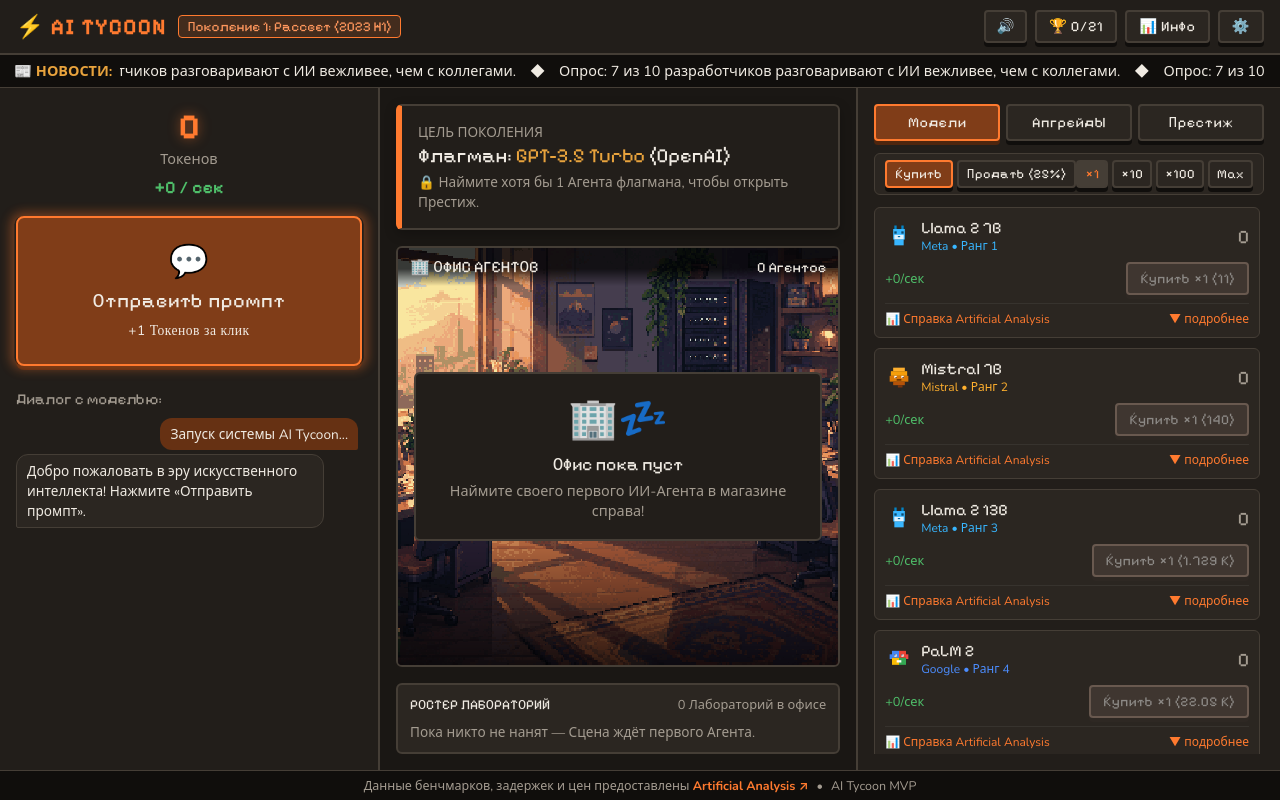
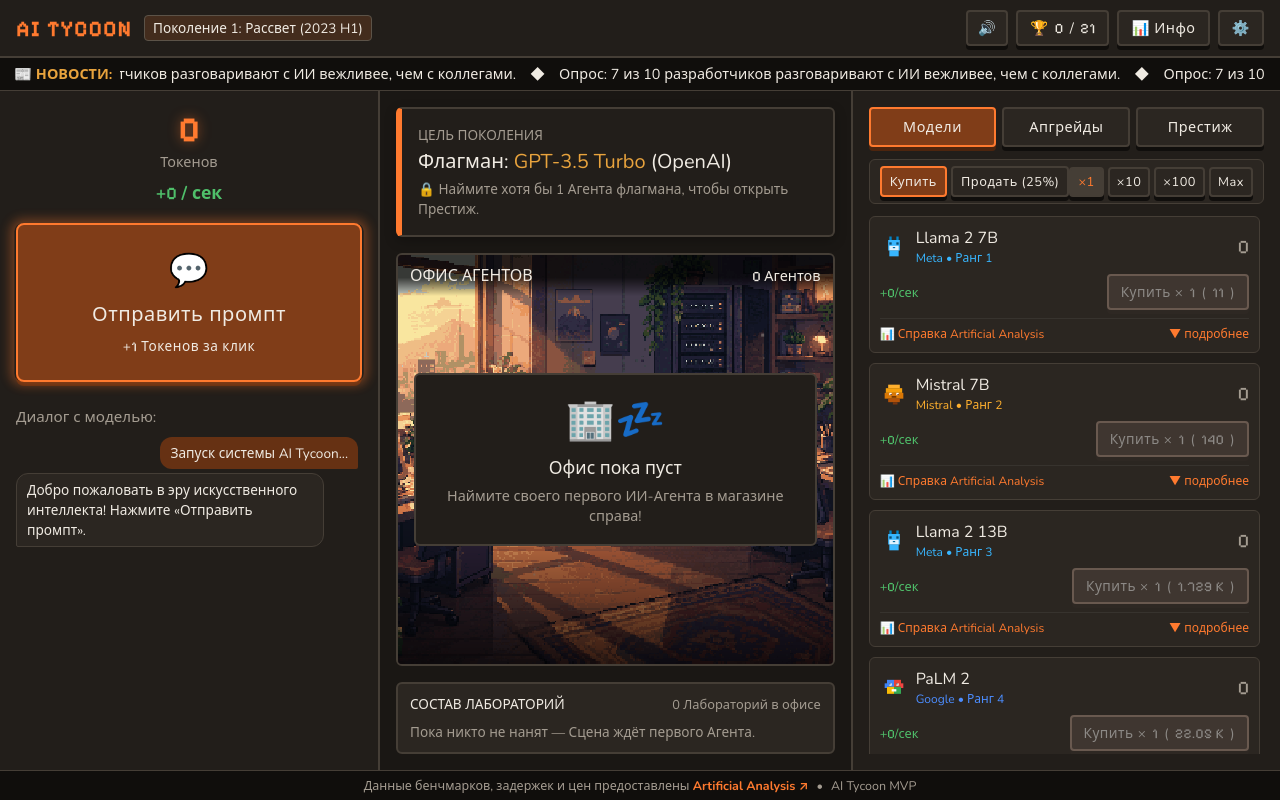
Before and after one commit to Narek-Khachikyan/Tycoon, a React (Vite) app: page / in a window 1280 px wide. Built offline with nearby package versions, Linux system fonts and the light colour scheme.

Commit message:
feat(ui): pixel font only for the logo and number rows (ADR-0003)
Closes #12

```diff
--- a/index.html
+++ b/index.html
@@ -6,8 +6,11 @@
     <link rel="icon" type="image/png" href="/sprites/token.png" />
     <link rel="preconnect" href="https://fonts.googleapis.com" />
     <link rel="preconnect" href="https://fonts.gstatic.com" crossorigin />
+    <!-- Оба семейства одним запросом. Параметр subset здесь не работал: css2 его игнорирует и
+         с ним и без него отдаёт один и тот же файл, поэтому кириллический поднабор Pixelify
+         Sans подключить было нельзя (ADR-0003). -->
     <link
-      href="https://fonts.googleapis.com/css2?family=Pixelify+Sans:wght@400;600;700&family=Nunito:wght@400;700;800&display=swap&subset=cyrillic"
+      href="https://fonts.googleapis.com/css2?family=Pixelify+Sans:wght@400;600;700&family=Nunito:wght@400;700;800&display=swap"
       rel="stylesheet"
     />
     <title>AI Tycoon</title>
--- a/src/components/ClickColumn.tsx
+++ b/src/components/ClickColumn.tsx
@@ -2,6 +2,7 @@
 import { motionAllowed, reduceMotionMedia, useGameStore } from '../store/useGameStore';
 import { totalIncome, clickValue } from '../economy/engine';
 import { formatNumber } from '../economy/format';
+import { Num } from './Num';
 
 /** За сколько миллисекунд счётчик съедает 63% расстояния до цели: каждый кадр отнимает
  *  долю dt / APPROACH_MS остатка, поэтому число тормозит, а не разгоняется, и скорость
@@ -162,7 +163,6 @@
           Токенов
         </div>
         <div
-          className="pixel-font"
           style={{
             fontSize: '1.1rem',
             color: 'var(--green)',
@@ -170,7 +170,7 @@
             fontWeight: 600,
           }}
         >
-          +{formatNumber(income, notation)} / сек
+          +<Num>{formatNumber(income, notation)}</Num> / сек
         </div>
       </div>
 
@@ -195,10 +195,9 @@
             fontSize: '0.85rem',
             color: 'var(--text-main)',
             fontWeight: 400,
-            fontFamily: 'Nunito',
           }}
         >
-          +{formatNumber(cVal, notation)} Токенов за клик
+          +<Num>{formatNumber(cVal, notation)}</Num> Токенов за клик
         </span>
       </button>
 
@@ -213,12 +212,7 @@
           flex: 1,
         }}
       >
-        <div
-          className="pixel-font"
-          style={{ fontSize: '0.95rem', color: 'var(--text-muted)' }}
-        >
-          Диалог с моделью:
-        </div>
+        <div style={{ fontSize: '0.95rem', color: 'var(--text-muted)' }}>Диалог с моделью:</div>
 
         <div
           style={{
--- a/src/components/Header.tsx
+++ b/src/components/Header.tsx
@@ -3,6 +3,7 @@
 import { CATALOG } from '../economy/catalog';
 import { ACHIEVEMENTS } from '../economy/achievements';
 import { formatNumber } from '../economy/format';
+import { Num } from './Num';
 
 interface HeaderProps {
   onOpenAchievements: () => void;
@@ -53,16 +54,16 @@
       }}
     >
       <div style={{ display: 'flex', alignItems: 'center', gap: '12px' }}>
+        {/* Логотип — единственное место, где пиксельный шрифт законен на словах (ADR-0003). */}
         <h1 className="pixel-font" style={{ fontSize: '1.4rem', color: 'var(--accent-color)', letterSpacing: '1px' }}>
-          ⚡ AI TYCOON
+          AI TYCOON
         </h1>
         <span
-          className="pixel-font"
           style={{
             fontSize: '0.85rem',
             backgroundColor: 'var(--tint-accent)',
-            border: '1px solid var(--accent-color)',
-            color: 'var(--accent-hover)',
+            border: '1px solid var(--border-strong)',
+            color: 'var(--text-main)',
             padding: '2px 8px',
             borderRadius: '4px',
           }}
@@ -71,7 +72,6 @@
         </span>
         {state.compute > 0 && (
           <span
-            className="pixel-font"
             style={{
               fontSize: '0.85rem',
               backgroundColor: 'var(--tint-gold)',
@@ -82,7 +82,7 @@
             }}
             title="Бонус к доходу от Compute"
           >
-            🧠 {formatNumber(state.compute)} Compute (+{state.compute}%)
+            <Num>{formatNumber(state.compute)}</Num> Compute (+{state.compute}%)
           </span>
         )}
       </div>
@@ -103,7 +103,7 @@
           onClick={onOpenAchievements}
           style={{ padding: '6px 12px', fontSize: '0.9rem' }}
         >
-          🏆 {unlockedAchCount}/{totalAchCount}
+          🏆 <Num>{unlockedAchCount}</Num>/<Num>{totalAchCount}</Num>
         </button>
 
         <button
--- /dev/null
+++ b/src/components/Num.tsx
@@ -0,0 +1,13 @@
+import React from 'react';
+
+/**
+ * Число внутри смешанной строки.
+ *
+ * Пиксельный шрифт остаётся только там, где нет кириллицы (ADR-0003), поэтому строка
+ * вроде «+1,50 K к доходу» разбирается на части: число здесь, слово рядом в Nunito. Примитив
+ * существует, чтобы правило не повторялось двадцатью одинаковыми `className="pixel-font"` и
+ * чтобы его можно было нарушить в одном месте, а не в двадцати.
+ */
+export const Num: React.FC<{ children: React.ReactNode }> = ({ children }) => (
+  <span className="pixel-font">{children}</span>
+);
--- a/src/components/OfficeColumn.tsx
+++ b/src/components/OfficeColumn.tsx
@@ -6,6 +6,7 @@
 import { labAgents, SYNERGY_PER_AGENT, synergyUpgradeId } from '../economy/upgrades';
 import { formatCount, formatNumber } from '../economy/format';
 import { MascotSprite } from './MascotSprite';
+import { Num } from './Num';
 
 // Сцен четыре, по две эпохи Поколения на каждую (ADR-0002), поэтому индекс Сцены —
 // floor(Поколение / 2). Список имён выводится из количества, а не дублируется руками:
@@ -142,10 +143,9 @@
           <div style={{ fontSize: '0.85rem', color: 'var(--text-muted)' }}>
             ЦЕЛЬ ПОКОЛЕНИЯ
           </div>
-          <div className="pixel-font" style={{ fontSize: '1.25rem', color: 'var(--text-main)', marginTop: '2px' }}>
+          <div style={{ fontSize: '1.25rem', color: 'var(--text-main)', marginTop: '2px' }}>
             Флагман: <span style={{ color: 'var(--gold)' }}>{flagship.name}</span> ({LABS[flagship.lab].name})
-          </div>
-          <div style={{ fontSize: '0.85rem', color: flagshipOwned ? 'var(--green)' : 'var(--text-muted)', marginTop: '4px' }}>
+          </div>          <div style={{ fontSize: '0.85rem', color: flagshipOwned ? 'var(--green)' : 'var(--text-muted)', marginTop: '4px' }}>
             {flagshipOwned
               ? '✅ Флагман нанят! Престиж в следующее Поколение разблокирован.'
               : '🔒 Наймите хотя бы 1 Агента флагмана, чтобы открыть Престиж.'}
@@ -172,9 +172,7 @@
               textAlign: 'center',
             }}
           >
-            <div className="pixel-font" style={{ color: 'var(--gold)', fontSize: '1rem' }}>
-              🌟 Финал контента MVP!
-            </div>
+            <div style={{ color: 'var(--gold)', fontSize: '1rem' }}>Финал контента MVP!</div>
             <div style={{ fontSize: '0.8rem', color: 'var(--gold)' }}>
               Вы на острие ИИ! Ждите новые реальные модели в будущих апдейтах.
             </div>
@@ -234,11 +232,9 @@
             background: 'linear-gradient(to bottom, var(--bg-scrim) 0%, var(--bg-scrim) 55%, transparent 100%)',
           }}
         >
-          <span className="pixel-font" style={{ fontSize: '1rem', color: 'var(--text-main)' }}>
-            🏢 ОФИС АГЕНТОВ
-          </span>
-          <span className="pixel-font" style={{ fontSize: '0.9rem', color: 'var(--text-main)' }}>
-            {formatNumber(totalAgents, notation)}{' '}
+          <span style={{ fontSize: '1rem', color: 'var(--text-main)' }}>ОФИС АГЕНТОВ</span>
+          <span style={{ fontSize: '0.9rem', color: 'var(--text-main)' }}>
+            <Num>{formatNumber(totalAgents, notation)}</Num>{' '}
             {formatCount(totalAgents, 'Агент', 'Агента', 'Агентов')}
           </span>
         </div>
@@ -294,10 +290,9 @@
                 </div>
               </div>
               <span
-                className="pixel-font"
                 style={{ fontSize: '0.8rem', color: 'var(--text-main)', textShadow: BADGE_OUTLINE }}
               >
-                ×{formatNumber(labAgents(state, labId), notation)}
+                ×<Num>{formatNumber(labAgents(state, labId), notation)}</Num>
               </span>
             </div>
           ))}
@@ -351,9 +346,7 @@
               }}
             >
               <div style={{ fontSize: '2.5rem', marginBottom: '8px' }}>🏢💤</div>
-              <div className="pixel-font" style={{ fontSize: '1.1rem', color: 'var(--text-main)' }}>
-                Офис пока пуст
-              </div>
+              <div style={{ fontSize: '1.1rem', color: 'var(--text-main)' }}>Офис пока пуст</div>
               <div style={{ fontSize: '0.9rem', color: 'var(--text-muted)', marginTop: '6px' }}>
                 Наймите своего первого ИИ-Агента в магазине справа!
               </div>
@@ -378,9 +371,7 @@
         }}
       >
         <div style={{ display: 'flex', justifyContent: 'space-between', alignItems: 'baseline', gap: '8px' }}>
-          <span className="pixel-font" style={{ fontSize: '0.85rem', color: 'var(--text-main)' }}>
-            РОСТЕР ЛАБОРАТОРИЙ
-          </span>
+          <span style={{ fontSize: '0.85rem', color: 'var(--text-main)' }}>СОСТАВ ЛАБОРАТОРИЙ</span>
           <span style={{ fontSize: '0.8rem', color: 'var(--text-muted)' }}>
             {activeLabs.length}{' '}
             {formatCount(activeLabs.length, 'Лаборатория', 'Лаборатории', 'Лабораторий')} в офисе
@@ -414,16 +405,16 @@
                   />
                   <span style={{ fontSize: '0.85rem', color: 'var(--text-main)' }}>{lab.name}</span>
                   <span style={{ fontSize: '0.75rem', color: 'var(--text-muted)' }}>{lab.mascot}</span>
-                  <span className="pixel-font" style={{ fontSize: '0.8rem', color: 'var(--text-muted)' }}>
-                    ×{formatNumber(count, notation)} {formatCount(count, 'Агент', 'Агента', 'Агентов')}
+                  <span style={{ fontSize: '0.8rem', color: 'var(--text-muted)' }}>
+                    ×<Num>{formatNumber(count, notation)}</Num>{' '}
+                    {formatCount(count, 'Агент', 'Агента', 'Агентов')}
                   </span>
                   {synergyOn && (
                     <span
-                      className="pixel-font"
                       title={`Синергия: +${synergyPct}% к Доходу всех Моделей ${lab.name}`}
                       style={{ fontSize: '0.75rem', color: 'var(--gold)' }}
                     >
-                      +{synergyPct}%
+                      +<Num>{synergyPct}</Num>%
                     </span>
                   )}
                 </div>
--- a/src/components/ShopColumn.tsx
+++ b/src/components/ShopColumn.tsx
@@ -16,6 +16,7 @@
 import { PERKS } from '../economy/perks';
 import { formatNumber } from '../economy/format';
 import { MascotSprite } from './MascotSprite';
+import { Num } from './Num';
 
 // 8 искр из точки покупки. Радиус 14–26 px — чуть больше самой кнопки, поэтому жест читается
 // как отклик на нажатие, а не как залп.
@@ -282,9 +283,7 @@
                       <MascotSprite lab={m.lab} size={28} />
                       <div>
                         <div style={{ display: 'flex', alignItems: 'center', gap: '6px' }}>
-                          <span className="pixel-font" style={{ fontSize: '1rem', color: 'var(--text-main)' }}>
-                            {m.name}
-                          </span>
+                          <span style={{ fontSize: '1rem', color: 'var(--text-main)' }}>{m.name}</span>
                           {m.isFlagship && (
                             <span
                               style={{
@@ -306,15 +305,15 @@
                       </div>
                     </div>
 
-                    <div className="pixel-font" style={{ fontSize: '1.2rem', color: 'var(--text-muted)' }}>
-                      {owned}
+                    <div style={{ fontSize: '1.2rem', color: 'var(--text-muted)' }}>
+                      <Num>{owned}</Num>
                     </div>
                   </div>
 
                   {/* Доход и Кнопка покупки/продажи */}
                   <div style={{ display: 'flex', alignItems: 'center', justifyContent: 'space-between' }}>
                     <div style={{ fontSize: '0.8rem', color: 'var(--green)' }}>
-                      +{formatNumber(mIncome, notation)}/сек
+                      +<Num>{formatNumber(mIncome, notation)}</Num>/сек
                     </div>
 
                     <button
@@ -328,9 +327,13 @@
                         borderColor: sellMode ? 'var(--red)' : undefined,
                       }}
                     >
-                      {sellMode
-                        ? `Продать (${formatNumber(refund, notation)})`
-                        : `Купить ×${count} (${formatNumber(cost, notation)})`}
+                      {sellMode ? (
+                        <>Продать (<Num>{formatNumber(refund, notation)}</Num>)</>
+                      ) : (
+                        <>
+                          Купить ×<Num>{count}</Num> (<Num>{formatNumber(cost, notation)}</Num>)
+                        </>
+                      )}
                     </button>
                   </div>
 
@@ -412,9 +415,7 @@
                     }}
                   >
                     <div style={{ display: 'flex', justifyContent: 'space-between', alignItems: 'center' }}>
-                      <span className="pixel-font" style={{ fontSize: '0.95rem', color: 'var(--text-main)' }}>
-                        {u.name}
-                      </span>
+                      <span style={{ fontSize: '0.95rem', color: 'var(--text-main)' }}>{u.name}</span>
                       <span className="pixel-font" style={{ fontSize: '0.85rem', color: 'var(--accent-color)' }}>
                         {formatNumber(u.cost, notation)}
                       </span>
@@ -453,9 +454,7 @@
                 gap: '8px',
               }}
             >
-              <div className="pixel-font" style={{ fontSize: '1.1rem', color: 'var(--gold)' }}>
-                🚀 Престиж в следующее Поколение
-              </div>
+              <div style={{ fontSize: '1.1rem', color: 'var(--gold)' }}>Престиж в следующее Поколение</div>
 
               <div style={{ fontSize: '0.85rem', color: 'var(--text-muted)' }}>
                 Сбросит текущий Забег (Токены, Агенты, Апгрейды) и перенесёт вас в следующее Поколение.
@@ -470,10 +469,7 @@
                 }}
               >
                 <div>
-                  Получите Compute:{' '}
-                  <span className="pixel-font" style={{ color: 'var(--gold)', fontWeight: 700 }}>
-                    +{prestigeGain(state)}
-                  </span>
+                  Получите Compute: <Num>{prestigeGain(state)}</Num>
                 </div>
                 <div style={{ fontSize: '0.75rem', color: 'var(--text-muted)', marginTop: '2px' }}>
                   (Каждая единица Compute даёт постоянный бонус +1% к Доходу)
@@ -495,10 +491,9 @@
             {/* Магазин Перков */}
             <div>
               <div
-                className="pixel-font"
                 style={{ fontSize: '1rem', color: 'var(--text-main)', marginBottom: '8px' }}
               >
-                Постоянные Перки (Свободно: {unspentCompute} Compute)
+                Постоянные Перки (Свободно: <Num>{unspentCompute}</Num> Compute)
               </div>
 
               <div style={{ display: 'flex', flexDirection: 'column', gap: '8px' }}>
@@ -520,11 +515,9 @@
                       }}
                     >
                       <div style={{ display: 'flex', justifyContent: 'space-between', alignItems: 'center' }}>
-                        <span className="pixel-font" style={{ fontSize: '0.95rem', color: 'var(--text-main)' }}>
-                          {p.name}
-                        </span>
-                        <span className="pixel-font" style={{ fontSize: '0.85rem', color: 'var(--gold)' }}>
-                          {p.cost} Compute
+                        <span style={{ fontSize: '0.95rem', color: 'var(--text-main)' }}>{p.name}</span>
+                        <span style={{ fontSize: '0.85rem', color: 'var(--gold)' }}>
+                          <Num>{p.cost}</Num> Compute
                         </span>
                       </div>
 
--- a/src/components/Toasts.tsx
+++ b/src/components/Toasts.tsx
@@ -110,9 +110,7 @@
     >
       <div style={{ fontSize: '1.6rem' }}>🏆</div>
       <div>
-        <div className="pixel-font" style={{ fontSize: '0.85rem', color: 'var(--gold)' }}>
-          {toast.title}
-        </div>
+        <div style={{ fontSize: '0.85rem', color: 'var(--gold)' }}>{toast.title}</div>
         <div style={{ fontSize: '0.8rem', color: 'var(--text-main)', fontWeight: 600 }}>
           {ach?.name ?? toast.desc}
         </div>
--- a/src/index.css
+++ b/src/index.css
@@ -96,8 +96,15 @@
   -webkit-font-smoothing: antialiased;
 }
 
+/* Пиксельный шрифт — только логотип и строки, которые целиком являются числом (ADR-0003).
+   В самом Pixelify Sans нет заглавных «О» и «П», поэтому любая кириллица на пиксельном
+   начертании молча уходит в фолбэк — и причём разный в заголовке и на кнопке.
+
+   Фолбэк-цепочка сужена намеренно: `cursive` подменял отсутствующий глиф каллиграфией, а
+   моноширинный `monospace` при незагруженном Nunito делает кириллицу заметно шире и ломает
+   вёрстку сильнее обычного `sans-serif`. */
 .pixel-font {
-  font-family: 'Pixelify Sans', cursive, monospace;
+  font-family: 'Pixelify Sans', 'Nunito', sans-serif;
 }
 
 /* font-variant-numeric: tabular-nums у счётчика Токенов нет намеренно: в Pixelify Sans
@@ -349,7 +356,10 @@
 
 /* Pixel buttons */
 .pixel-btn {
-  font-family: 'Pixelify Sans', monospace;
+  /* Кнопка набирается Nunito целиком (ADR-0003): в пиксельном шрифте живут только числа, а
+     подпись кнопки — это слово плюс цена. `inherit` обязателен, потому что кнопка по
+     умолчанию берёт шрифт пользовательского агента, а не шрифт body. */
+  font-family: inherit;
   font-size: 1rem;
   letter-spacing: 0.5px;
   background: var(--bg-card);
@@ -447,7 +457,7 @@
   pointer-events: none;
   animation: float-fade 0.9s ease-out forwards;
   color: var(--accent-color);
-  font-family: 'Pixelify Sans', monospace;
+  font-family: 'Pixelify Sans', 'Nunito', sans-serif;
   font-size: 1.5rem;
   font-weight: 700;
   /* Ореол держит цвет текста, поэтому и живёт в .app-root, а не в палитре панели. */
```
Also changed, not shown: src/components/Modals.tsx (+22 -18 lines), 1 other file (tests, documents, lock files or other folders).
